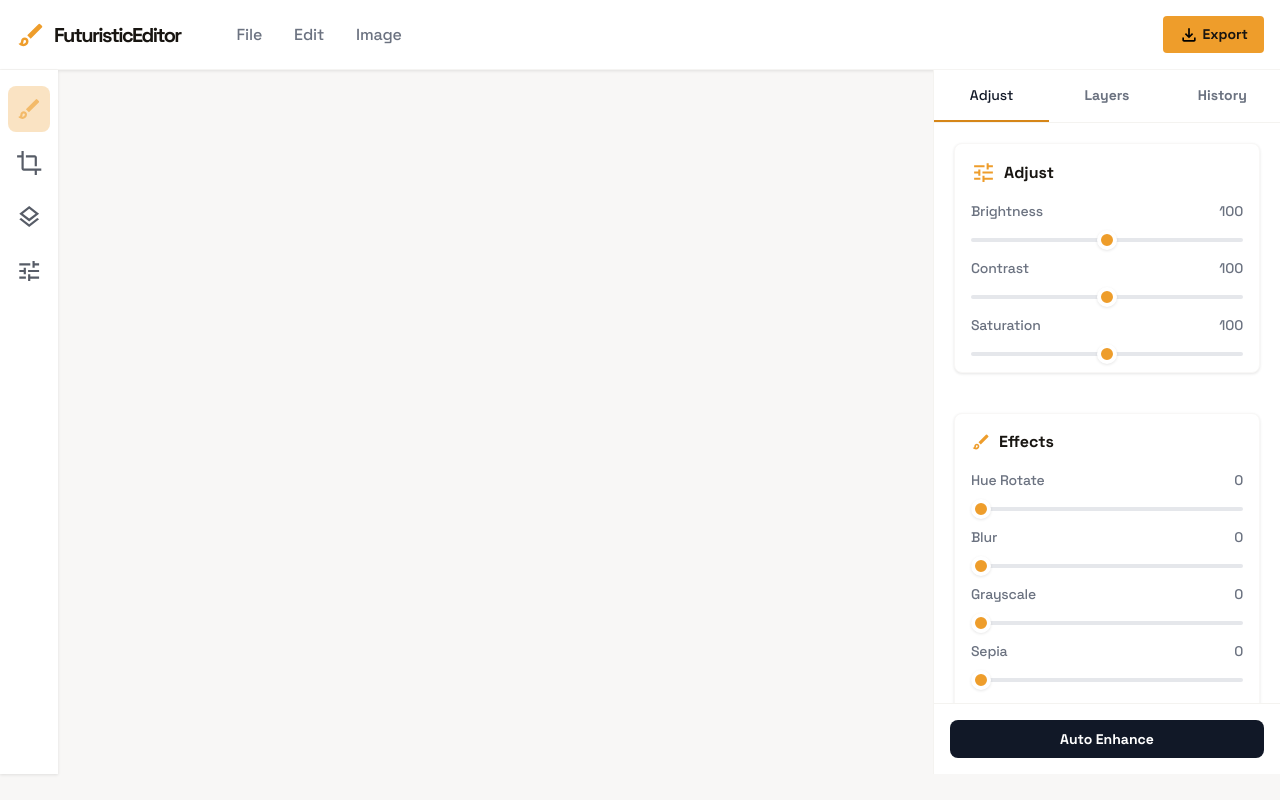
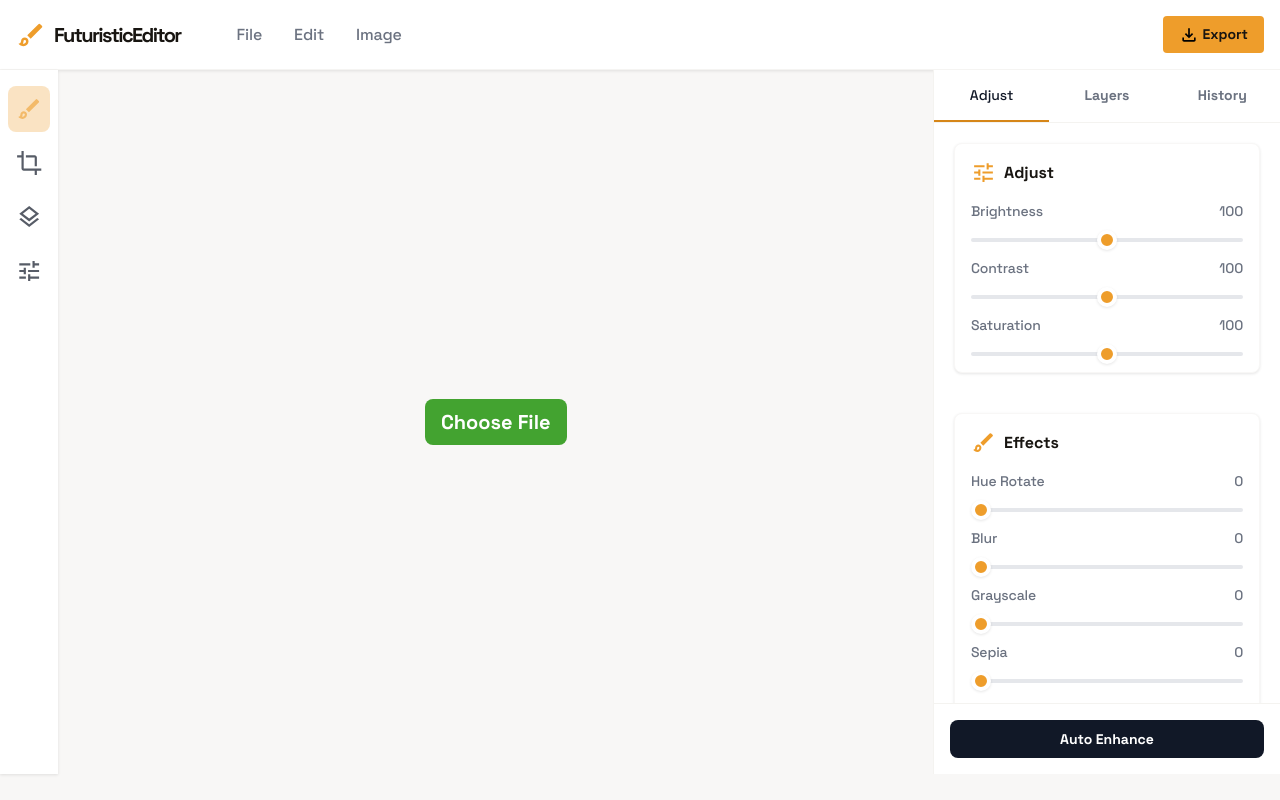
Before and after one commit to BinodRai123/image-editor-react-app, a React (Vite) app in the folder full-design-image-editting-project/: page / in a window 1280 px wide. Built offline with nearby package versions, Linux system fonts and the light colour scheme.

Commit message:
created upload image button in canvas

```diff
--- a/full-design-image-editting-project/src/App.jsx
+++ b/full-design-image-editting-project/src/App.jsx
@@ -1,3 +1,4 @@
+import CanvasImage from "./components/CanvasImage/CanvasImage";
 import Navbar from "./components/Navbar/Navbar";
 import PhotoEditorSidebar from "./components/PhotoEditorSidebar/PhotoEditorSidebar";
 import Featureicon from "./components/featureIcon/Featureicon";
@@ -11,7 +12,7 @@ const App = () => {
             <section className="main__left">
                <Featureicon />
             </section>
-            <section className="main__center" style={{ flexGrow: "1" }}></section>
+            <CanvasImage />
             <PhotoEditorSidebar />
          </main>
       </section>
--- /dev/null
+++ b/full-design-image-editting-project/src/components/CanvasImage/CanvasImage.jsx
@@ -0,0 +1,88 @@
+import React, { useEffect, useRef, useState } from "react";
+import "./canvasImage.css";
+
+const CanvasImage = () => {
+   const [imageStauts, setImageStatus] = useState({ sucess: false, uploading: false, errorMessage: null });
+   const [image, setImage] = useState(null);
+   //holds the canvas element
+   const canvasRef = useRef(null);
+   const canvasContext = useRef(null);
+
+   useEffect(() => {
+      //It hold the value of getContext("2d"), which will not
+      //lost while re-rendering
+      canvasContext.current = canvasRef.current?.getContext("2d");
+   }, []);
+
+   const hangleImageUploadInCanvas = (e) => {
+      const file = e.target?.files[0];
+      // If user click "choose file" and cancles
+      // then it will return from here
+      if (!file) return;
+
+      //retrun if user donot select image file
+      //and update the setimagestatus
+      if (!file.type.startsWith("image/")) {
+         setImageStatus({
+            sucess: false,
+            uploading: false,
+            errorMessage: "only image file are supported",
+         });
+         return;
+      }
+
+      //Selecting canvas div using canvasRef
+      //and making it 2d for image upload
+      const canvas = canvasRef.current;
+      let canvasCtx = canvasContext.current;
+
+      //Creating new image tag
+      //In Src of it will first create url path
+      //from file that user has choosed
+      let img = new Image();
+      img.src = URL.createObjectURL(file);
+
+      //image.onload will wait until the image fully
+      //loaded in the website and after that it will
+      //set height , width and drawimage in canvas
+      img.onload = () => {
+         setImage(img);
+         canvas.width = img.width;
+         canvas.height = img.height;
+         canvasCtx.drawImage(img, 0, 0, canvas.width, canvas.height);
+      };
+
+      img.onerror = () => {
+         setImageStatus((prev) => ({ ...prev, errorMessage: "something went wrong" }));
+      };
+
+      //This will tell the image has sucessfully uploaded
+      setImageStatus((prev) => ({ ...prev, sucess: true }));
+   };
+
+   return (
+      <>
+         <section className="canvas-image-container">
+            {/* Canvas element donot show until imageStaus is true */}
+            <canvas
+               id="image-canvas"
+               style={{ display: imageStauts.sucess == true ? "block" : "none" }}
+               ref={canvasRef}
+            ></canvas>
+
+            {imageStauts.sucess === false && (
+               <>
+                  <label htmlFor="image-upload" className="btn upload-btn">
+                     Choose File
+                  </label>
+                  {/* //hides the input field and style
+                  //the label for uploading images */}
+                  <input type="file" id="image-upload" onChange={hangleImageUploadInCanvas} />
+               </>
+            )}
+         </section>
+      </>
+   );
+};
+
+export default CanvasImage;
--- /dev/null
+++ b/full-design-image-editting-project/src/components/CanvasImage/canvasImage.css
@@ -0,0 +1,11 @@
+/* ---- canvas image container ----- */
+.canvas-image-container {
+   flex-grow: 1;
+   display: flex;
+   justify-content: center;
+   align-items: center;
+}
+
+input[type="file"] {
+   display: none;
+}
--- a/full-design-image-editting-project/src/components/PhotoEditorSidebar/filtersData.jsx
+++ b/full-design-image-editting-project/src/components/PhotoEditorSidebar/filtersData.jsx
@@ -33,7 +33,7 @@ const filterData = [
    },
    {
       SectionName: "Effects",
-      icon: <BrushIcon size="20" color="#ee9d2b" />,
+      icon: <BrushIcon size="25" color="#ee9d2b" />,
       controls: [
          {
             id: "hue",
--- a/full-design-image-editting-project/src/css/_components.css
+++ b/full-design-image-editting-project/src/css/_components.css
@@ -25,11 +25,26 @@
    background-color: var(--text-primary-dark);
 }
 
-.button-group {
-   display: flex;
-   gap: 12px;
-   align-items: center;
-   margin-bottom: 12px;
+/* ---- UPLOAD BUTTON ---- */
+.upload-btn {
+   padding: var(--padding-sm) var(--padding-md);
+   background-color: #43a330; /* primary color */
+   color: var(--color-white);
+   font-weight: 800;
+   font-size: var(--font-size-xl);
+   border-radius: var(--border-radius-md);
+   border: none;
+   outline: none;
+   cursor: pointer;
+   transition: all ease 0.2s;
+}
+
+.upload-btn:hover {
+   background-color: #2d8a1aec; /* slightly darker on hover */
+}
+
+.upload-btn:active {
+   background-color: #188502; /* active click effect */
 }
 
 /* Outline */
```
